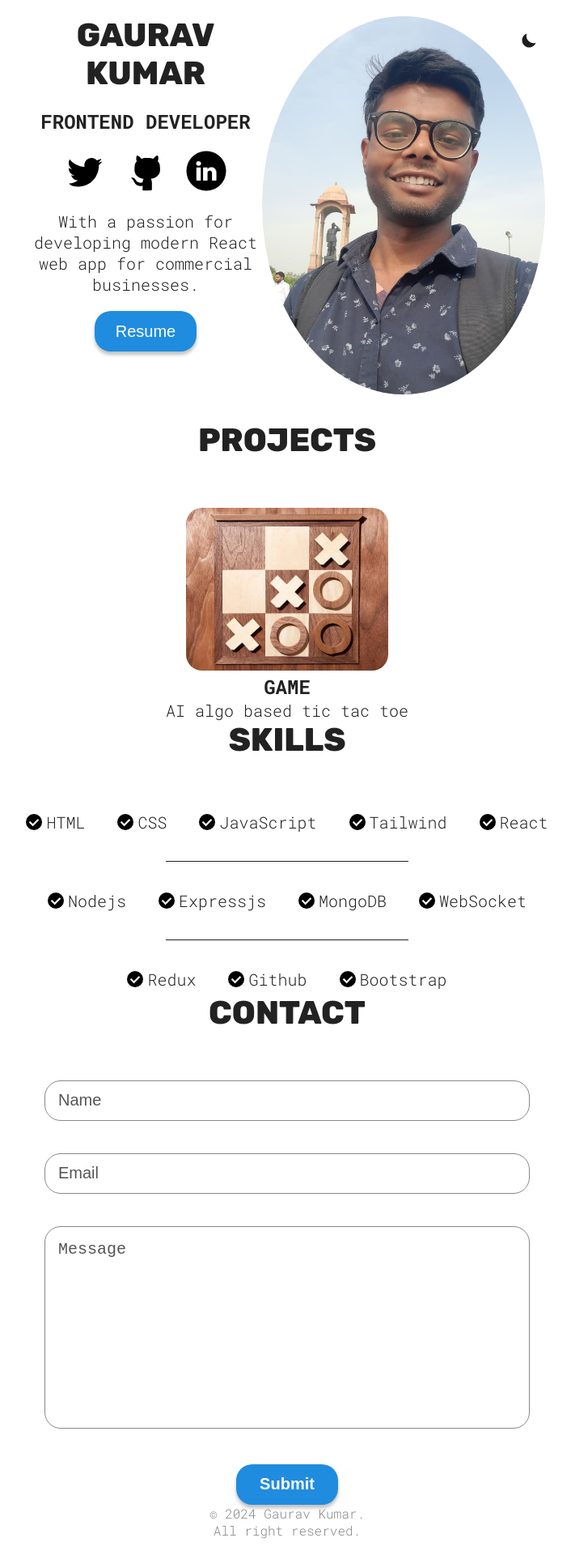
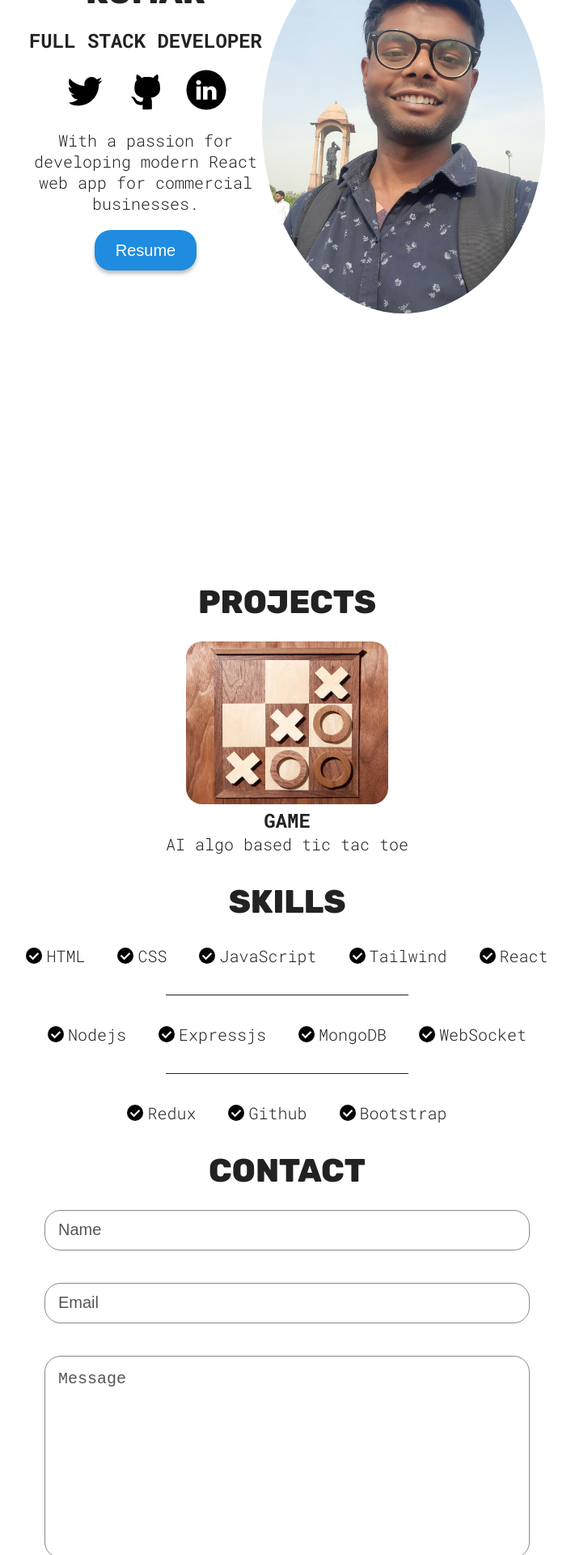
Before and after one commit to vermagaur851/portfolio, a React (Vite) app: page / in a window 1280 px wide. Shown: the part 80-2000 px from the top of the page at 81% size, without its empty margins (285-991 px from the left). Built offline with nearby package versions, Linux system fonts and the light colour scheme.

Commit message:
correction update

```diff
--- a/src/App.css
+++ b/src/App.css
@@ -23,12 +23,8 @@ body {
   background-color: var(--background-color);
   display: flex;
   justify-content: center;
-  margin: 100px auto 60px;
+  margin: 0px auto 60px;
 }
-/*
-.box{
-
-} */
 
 #root {
   display: flex;
@@ -71,7 +67,7 @@ p {
 }
 
 .sectionTitle{
-    margin-bottom: 30px;
+    margin-bottom: 10px;
 }
 
 .hover{
@@ -92,7 +88,7 @@ p {
     font-size: 20px;
   }
   .sectionTitle{
-    margin-bottom:60px ;
+    margin-bottom:25px ;
   }
 }
 
@@ -110,6 +106,6 @@ p {
     font-size: 20px;
   }
   .sectionTitle{
-    margin-bottom:75px ;
+    margin-bottom:35px ;
   }
 }
--- a/src/App.jsx
+++ b/src/App.jsx
@@ -7,12 +7,22 @@ import Projects from "./section/projects/projects";
 
 function App() {
   return (
-    <div className="box">
-      <Hero />
-      <Projects />
-      <Skills />
-      <Contact/>
-      <Footer/>
+    <div>
+      <div className="box">
+        <Hero />
+      </div>
+      <div className="box">
+        <Projects />
+      </div>
+      <div className="box">
+        <Skills />
+      </div>
+      <div className="box">
+        <Contact />
+      </div>
+      <div className="box">
+        <Footer />
+      </div>
     </div>
   );
 }
--- a/src/section/Hero/Hero.jsx
+++ b/src/section/Hero/Hero.jsx
@@ -40,7 +40,7 @@ function Hero() {
           <br />
           Kumar
         </h1>
-        <h2>Frontend Developer</h2>
+        <h2>Full Stack Developer</h2>
         <span>
           <a href="#" target="_blank">
             <img src={twitterIcon} alt="twitter" />
--- a/src/section/Hero/herostyles.module.css
+++ b/src/section/Hero/herostyles.module.css
@@ -3,7 +3,7 @@
   flex-direction: column;
   justify-content: center;
   text-align: center;
-  min-height: 500px;
+  min-height: 100vh;
 
   .hero {
     width: 200px;
--- a/src/section/Skills/Skill.module.css
+++ b/src/section/Skills/Skill.module.css
@@ -2,6 +2,7 @@
   display: flex;
   flex-direction: column;
   text-align: center;
+  margin-top: 35px;
 
   span {
     display: flex;
@@ -13,10 +14,6 @@
   img {
     width: 20px;
   }
-}
-
-#skills{
-    gap: 00px;
 }
 
 .skillList {
--- a/src/section/contact/contact.module.css
+++ b/src/section/contact/contact.module.css
@@ -2,6 +2,7 @@
   display: flex;
   flex-direction: column;
   text-align: center;
+  margin-top: 30px;
 }
 
 form {
--- a/src/section/footer/Footer.module.css
+++ b/src/section/footer/Footer.module.css
@@ -1,5 +1,7 @@
 .container {
     text-align: center;
+    margin-top: 35px;
+
     p{
         font-size: 16px;
         color: var(--footer-text-color);
--- a/src/section/projects/projects.module.css
+++ b/src/section/projects/projects.module.css
@@ -25,7 +25,6 @@
     display: flex;
     flex-direction: column;
     align-items: center;
-    gap: 30px;
   }
 }
 
```
